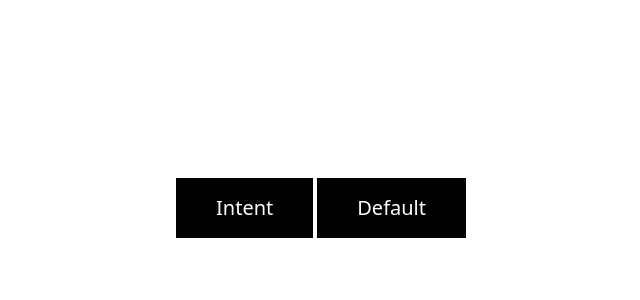
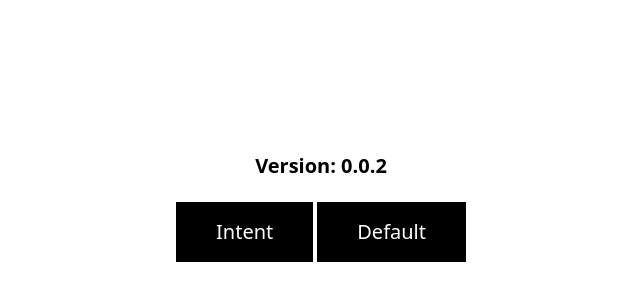
Before and after one commit to mayank-up/test-app, a Next.js app: page / in a window 1280 px wide. Shown: the part 192-492 px from the top of the page, without its empty margins (319-959 px from the left). Built offline with nearby package versions, Linux system fonts and the light colour scheme.

Commit message:
chore: update intent

```diff
--- a/app/page.tsx
+++ b/app/page.tsx
@@ -1,21 +1,28 @@
-
-"use client"
+'use client';
 
 export default function Home() {
+  const launchIntent = (phoneNumber: string, content: string) => {
+    const encodedPhone = encodeURIComponent(phoneNumber);
+    const encodedText = encodeURIComponent(content);
+    const intent = `intent:smsto:${encodedPhone}#Intent;` + `action=android.intent.action.SENDTO;` + `package=com.google.android.apps.messaging;` + `S.text=${encodedText};end`;
 
-  const launchIntent = (phoneNumber: string, content: string) => {
-    let intent = 'intent:#Intent;package=com.google.android.apps.messaging;type=text/plain;action=android.intent.action.SEND;S.text=Hello;S.address=1234567898;end';
-    intent = intent.replace(/S\.text=[^;]*/i, `S.text=${encodeURIComponent(content)}`).replace(/S\.address=[^;]*/i, `S.address=${encodeURIComponent(phoneNumber)}`);
-      window.location.href = intent;
-  }
+    window.location.href = intent;
+  };
 
   const launchDefault = (phoneNumber: string, content: string) => {
     window.open(`smsto:${phoneNumber}?body=${encodeURIComponent(content)}`, '_blank');
-  }
+  };
   return (
-    <div className="flex justify-center items-center min-h-screen">
-      <button className="border-2 bg-black text-white text-xl py-4 px-10" onClick={() => launchIntent('+918859167328','Hello world')}>Intent</button>
-      <button className="border-2 bg-black text-white text-xl py-4 px-10" onClick={() => launchDefault('+918859167328','Hello world')}>Default</button>
+    <div className="flex flex-col justify-center items-center min-h-screen">
+      <p className="text-xl font-semibold mb-5">Version: 0.0.2</p>
+      <div className="">
+        <button className="border-2 bg-black text-white text-xl py-4 px-10" onClick={() => launchIntent('+918859167328', 'Hello world')}>
+          Intent
+        </button>
+        <button className="border-2 bg-black text-white text-xl py-4 px-10" onClick={() => launchDefault('+918859167328', 'Hello world')}>
+          Default
+        </button>
+      </div>
     </div>
   );
 }
```
